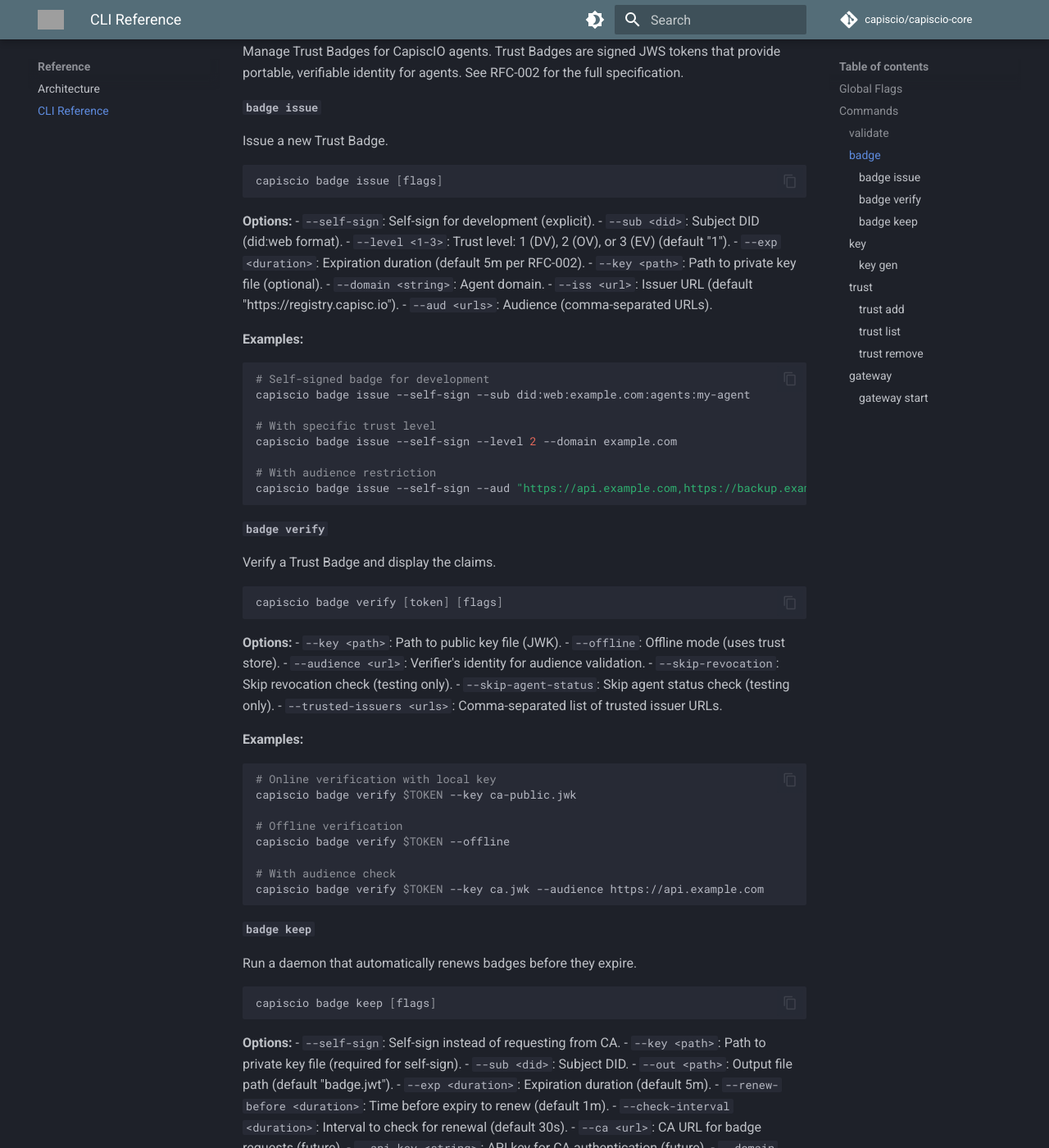
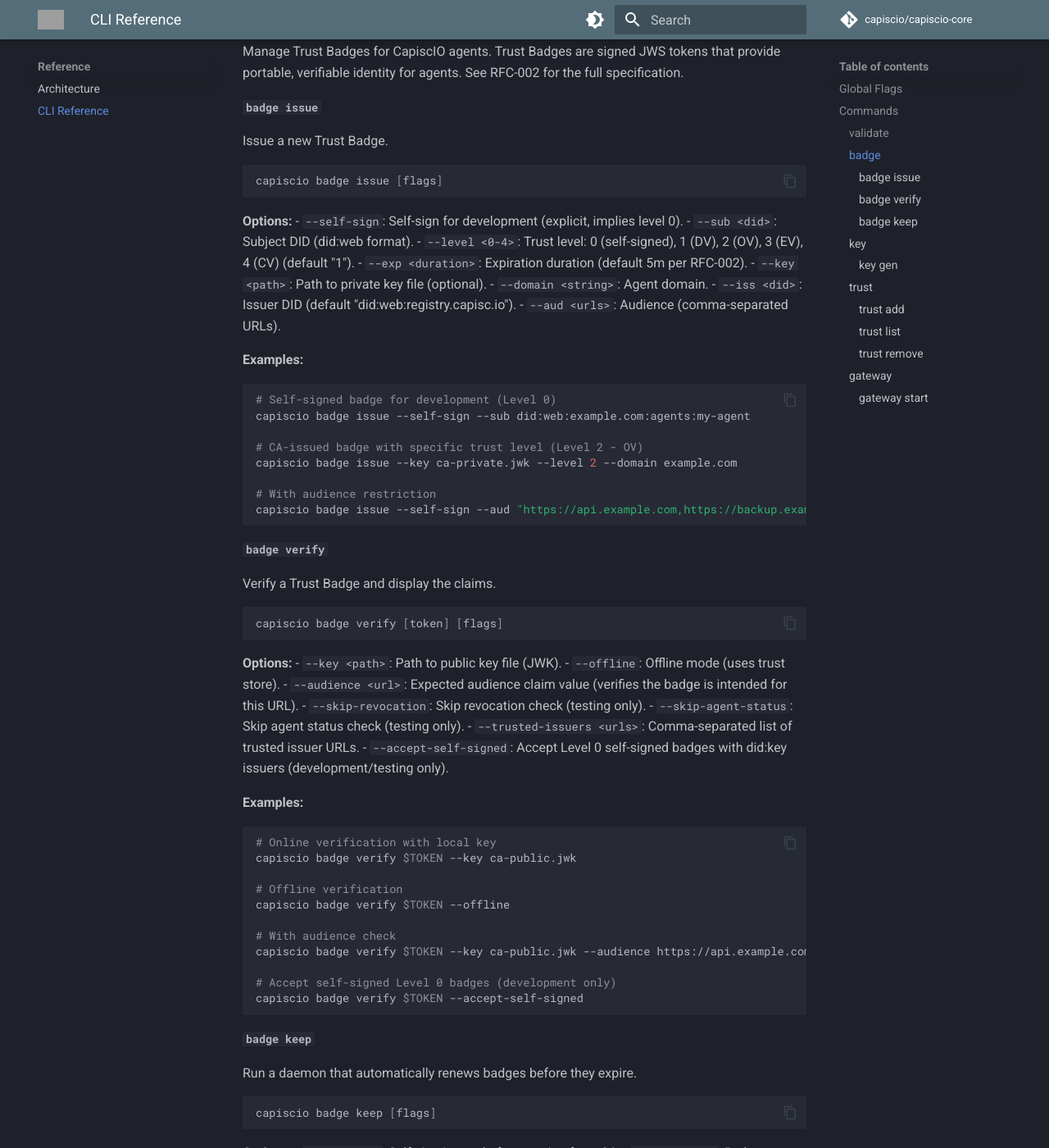
Before and after one commit to capiscio/capiscio-core, an MkDocs documentation site: the page built from docs/reference/cli.md, in a window 1280 px wide and 1400 px high, scrolled down 1076 px. Shown: the whole window at 82% size. Built offline with MkDocs 1.6.1 and Material for MkDocs 9.7.7, drawn with Linux system fonts in a browser that asks for light colours; comment, search, counter and statistics services are not loaded; some of the changed text lies outside the part shown.

Commit message:
docs: address copilot review feedback
- Fix trust level range: 0-4 (not 1-3), add level descriptions
- Fix --iss flag: uses DID (did:web:registry.capisc.io), not URL
- Add --accept-self-signed flag to badge verify docs
- Fix --self-sign example (implies level 0, can't combine with higher levels)
- Remove non-existent --offline flag from gateway docs
- Add rpc command documentation
- Standardize ca.jwk → ca-public.jwk for consistency
- Fix --audience description to clarify it validates expected claim

````diff
--- a/docs/reference/cli.md
+++ b/docs/reference/cli.md
@@ -54,22 +54,22 @@ capiscio badge issue [flags]
 ```
 
 **Options:**
-- `--self-sign`: Self-sign for development (explicit).
+- `--self-sign`: Self-sign for development (explicit, implies level 0).
 - `--sub <did>`: Subject DID (did:web format).
-- `--level <1-3>`: Trust level: 1 (DV), 2 (OV), or 3 (EV) (default "1").
+- `--level <0-4>`: Trust level: 0 (self-signed), 1 (DV), 2 (OV), 3 (EV), 4 (CV) (default "1").
 - `--exp <duration>`: Expiration duration (default 5m per RFC-002).
 - `--key <path>`: Path to private key file (optional).
 - `--domain <string>`: Agent domain.
-- `--iss <url>`: Issuer URL (default "https://registry.capisc.io").
+- `--iss <did>`: Issuer DID (default "did:web:registry.capisc.io").
 - `--aud <urls>`: Audience (comma-separated URLs).
 
 **Examples:**
 ```bash
-# Self-signed badge for development
+# Self-signed badge for development (Level 0)
 capiscio badge issue --self-sign --sub did:web:example.com:agents:my-agent
 
-# With specific trust level
-capiscio badge issue --self-sign --level 2 --domain example.com
+# CA-issued badge with specific trust level (Level 2 - OV)
+capiscio badge issue --key ca-private.jwk --level 2 --domain example.com
 
 # With audience restriction
 capiscio badge issue --self-sign --aud "https://api.example.com,https://backup.example.com"
@@ -86,10 +86,11 @@ capiscio badge verify [token] [flags]
 **Options:**
 - `--key <path>`: Path to public key file (JWK).
 - `--offline`: Offline mode (uses trust store).
-- `--audience <url>`: Verifier's identity for audience validation.
+- `--audience <url>`: Expected audience claim value (verifies the badge is intended for this URL).
 - `--skip-revocation`: Skip revocation check (testing only).
 - `--skip-agent-status`: Skip agent status check (testing only).
 - `--trusted-issuers <urls>`: Comma-separated list of trusted issuer URLs.
+- `--accept-self-signed`: Accept Level 0 self-signed badges with did:key issuers (development/testing only).
 
 **Examples:**
 ```bash
@@ -100,7 +101,10 @@ capiscio badge verify $TOKEN --key ca-public.jwk
 capiscio badge verify $TOKEN --offline
 
 # With audience check
-capiscio badge verify $TOKEN --key ca.jwk --audience https://api.example.com
+capiscio badge verify $TOKEN --key ca-public.jwk --audience https://api.example.com
+
+# Accept self-signed Level 0 badges (development only)
+capiscio badge verify $TOKEN --accept-self-signed
 ```
 
 #### `badge keep`
@@ -122,8 +126,8 @@ capiscio badge keep [flags]
 - `--ca <url>`: CA URL for badge requests (future).
 - `--api-key <string>`: API key for CA authentication (future).
 - `--domain <string>`: Agent domain.
-- `--iss <url>`: Issuer URL.
-- `--level <1-3>`: Trust level (default "1").
+- `--iss <did>`: Issuer DID (e.g. `did:web:registry.capisc.io`).
+- `--level <0-4>`: Trust level (0=self-signed, 1=DV, 2=OV, 3=EV, 4=CV; default "1").
 
 **Examples:**
 ```bash
````
Also changed, not shown: README.md (+14 -2 lines).
